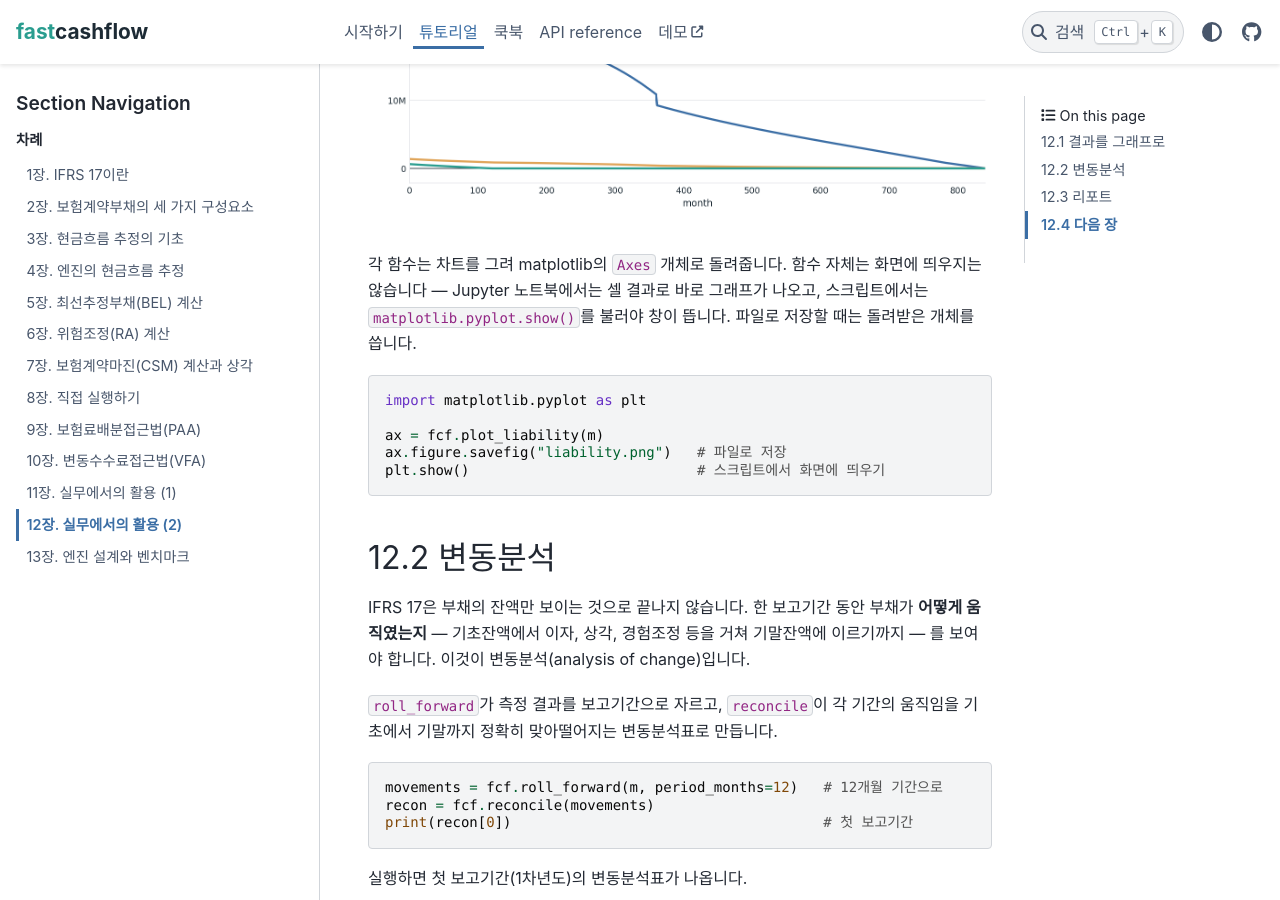
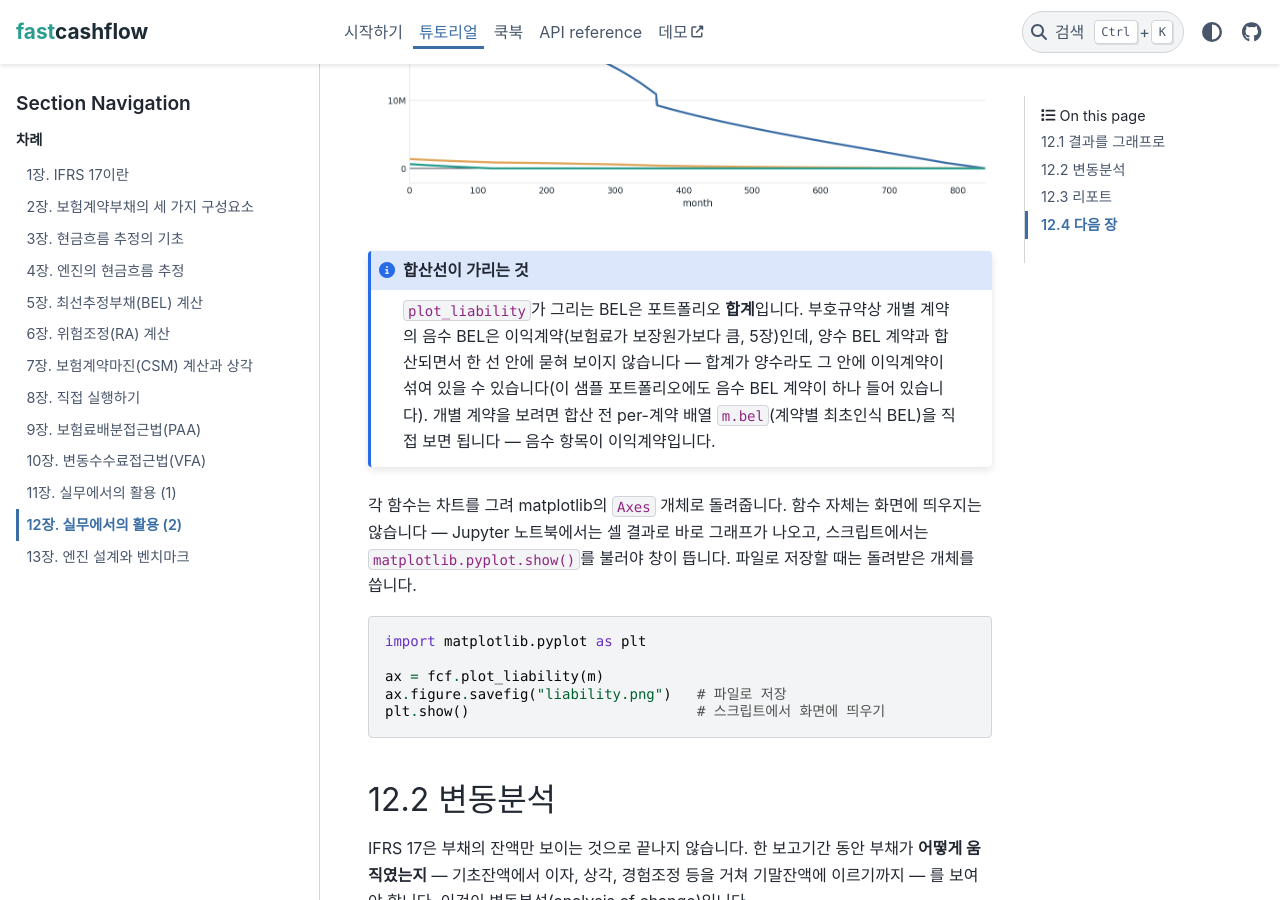
Before and after one commit to seokhoonj/fastcashflow, a Sphinx documentation site: the page built from docs/tutorial/12-in-practice-2.md, in a window 1280 px wide and 900 px high, scrolled down 1392 px. Built offline with Sphinx 7.4.7 and the PyData theme 0.15.4, drawn with Linux system fonts in a browser that asks for light colours.

Commit message:
docs: note that plot_liability sums BEL and hides profitable contracts
plot_liability draws the portfolio total of each component. Under the
outflow-positive sign convention a profitable contract has a negative BEL,
which nets against positive-BEL contracts in the summed line -- so the chart
can read positive while profitable contracts sit inside it (the sample book
has one). Add an admonition pointing readers at the per-contract m.bel array
to see them.

````diff
--- a/docs/tutorial/12-in-practice-2.md
+++ b/docs/tutorial/12-in-practice-2.md
@@ -49,6 +49,17 @@ fcf.plot_risk_adjustment(m, basis)  # 위험조정
 ```{image} ../images/liability-trajectory.png
 :alt: 내장 샘플 포트폴리오의 BEL·RA·CSM이 보험기간에 걸쳐 변해 가는 궤적
 :class: hero
+```
+
+```{admonition} 합산선이 가리는 것
+:class: note
+
+`plot_liability`가 그리는 BEL은 포트폴리오 **합계**입니다. 부호규약상
+개별 계약의 음수 BEL은 이익계약(보험료가 보장원가보다 큼, 5장)인데, 양수
+BEL 계약과 합산되면서 한 선 안에 묻혀 보이지 않습니다 — 합계가 양수라도
+그 안에 이익계약이 섞여 있을 수 있습니다(이 샘플 포트폴리오에도 음수 BEL
+계약이 하나 들어 있습니다). 개별 계약을 보려면 합산 전 per-계약 배열
+`m.bel`(계약별 최초인식 BEL)을 직접 보면 됩니다 — 음수 항목이 이익계약입니다.
 ```
 
 각 함수는 차트를 그려 matplotlib의 `Axes` 개체로 돌려줍니다. 함수 자체는
````
